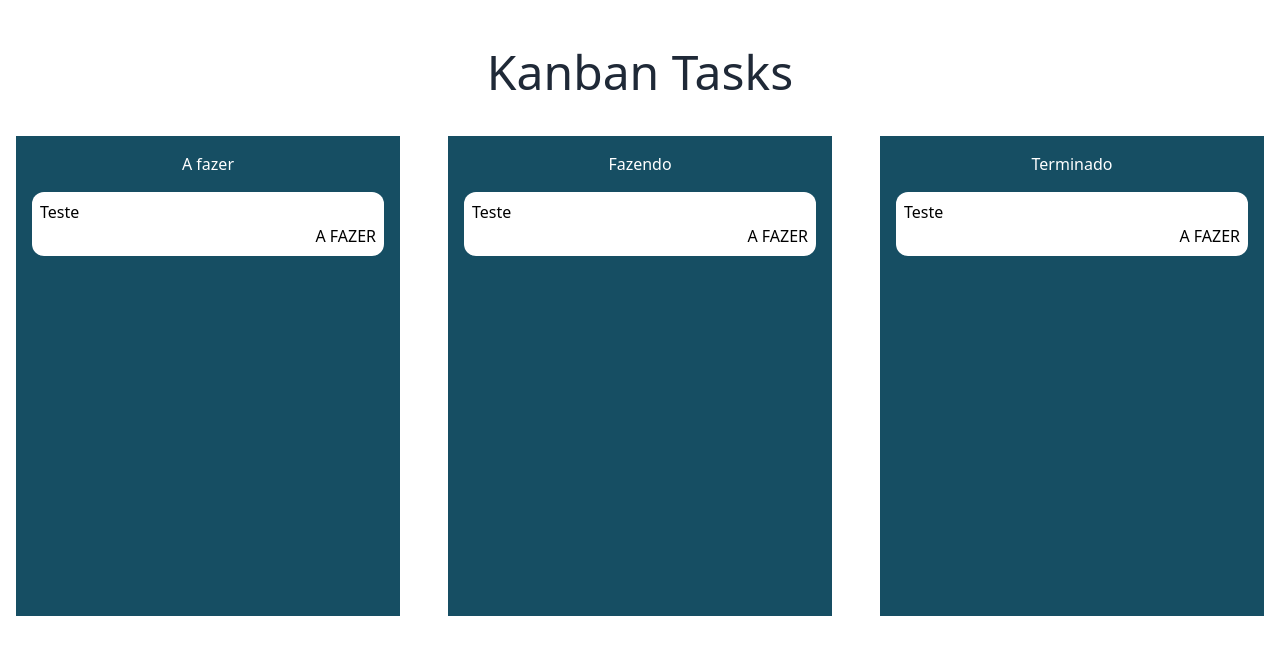
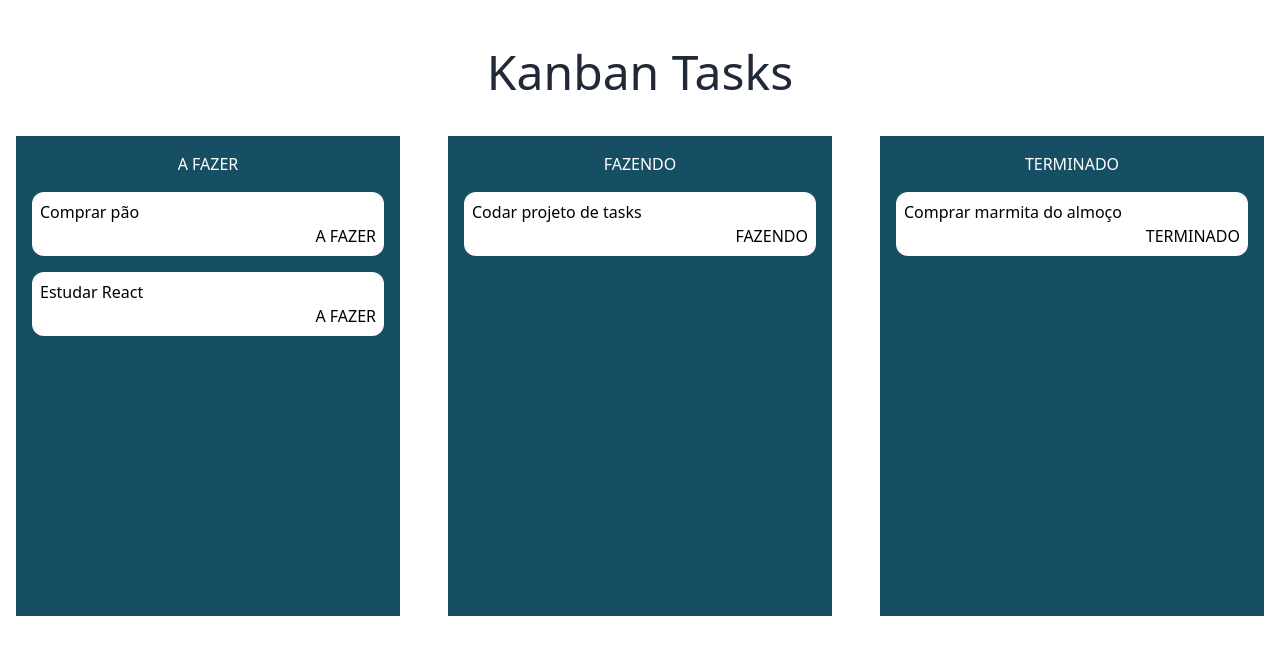
Before and after one commit to Sherlockzen/kanban-state, a React (Vite) app: page / in a window 1280 px wide. Shown: the top 654 px of the page. Built offline with nearby package versions, Linux system fonts and the light colour scheme.

Commit message:
Feat: using a fake json to serve data for the columns

```diff
--- a/src/App.tsx
+++ b/src/App.tsx
@@ -8,9 +8,9 @@ function App() {
       <main className=' flex flex-col items-center box-border p-12 h-screen'>
         <h1 className=' text-5xl mb-10'>Kanban Tasks</h1>
         <div id='kabanboard' className=' flex gap-12'>
-          <Column state='A fazer' />
-          <Column state='Fazendo' />
-          <Column state='Terminado' />
+          <Column state='A FAZER' />
+          <Column state='FAZENDO' />
+          <Column state='TERMINADO' />
         </div>
       </main>
     </>
--- a/src/Column.tsx
+++ b/src/Column.tsx
@@ -1,15 +1,45 @@
+import { useEffect, useState } from "react";
 import Task from "./Task";
 
 interface StateProp {
     state: string,
 }
 
+const tasksData = [
+    {title: 'Comprar pão', status: 'A FAZER'},
+    {title: 'Estudar React', status: 'A FAZER'},
+    {title: 'Codar projeto de tasks', status: 'FAZENDO'},
+    {title: 'Comprar marmita do almoço', status: 'TERMINADO'},
+
+]
+
 const Column = ({ state }: StateProp) => {
+const [tasks, setTasks] = useState([{
+    title: '',
+    status: '',
+}]);
+    useEffect( () => {
+        setTasks(tasksData);
+    }, [tasksData] );
+
+    // console.log(tasks);
+
 
     return (
         <div className=" bg-cyan-900 min-h-[30rem] min-w-[24rem] text-white text-center p-4">
             <p className=" mb-4">{ state }</p>
-            <Task title="Teste" />
+
+                <>
+                    {
+                        tasks.map((e) => e.status === state &&
+                            <Task
+                                title={e.title}
+                                status={e.status}
+                            />
+                        )
+                    }
+                </>
+
         </div>
     )
 }
--- a/src/Task.tsx
+++ b/src/Task.tsx
@@ -1,16 +1,16 @@
 
-const STATUS = "A FAZER"
+// const STATUS = "A FAZER"
 
-const Task = ({ title }: {title: string}) => {
+const Task = ({ title, status }: {title: string, status: string}) => {
 
     return (
         <div
-        className=" bg-white min-h-8 rounded-xl p-2 text-black flex flex-col justify-between text-left">
+        className=" bg-white min-h-8 rounded-xl p-2 text-black flex flex-col justify-between text-left mb-4">
             <div>{ title }</div>
             <div className=" flex justify-between">
                 <div></div>
                 <div className="status">
-                    { STATUS }
+                    { status }
                 </div>
             </div>
         </div>
```
